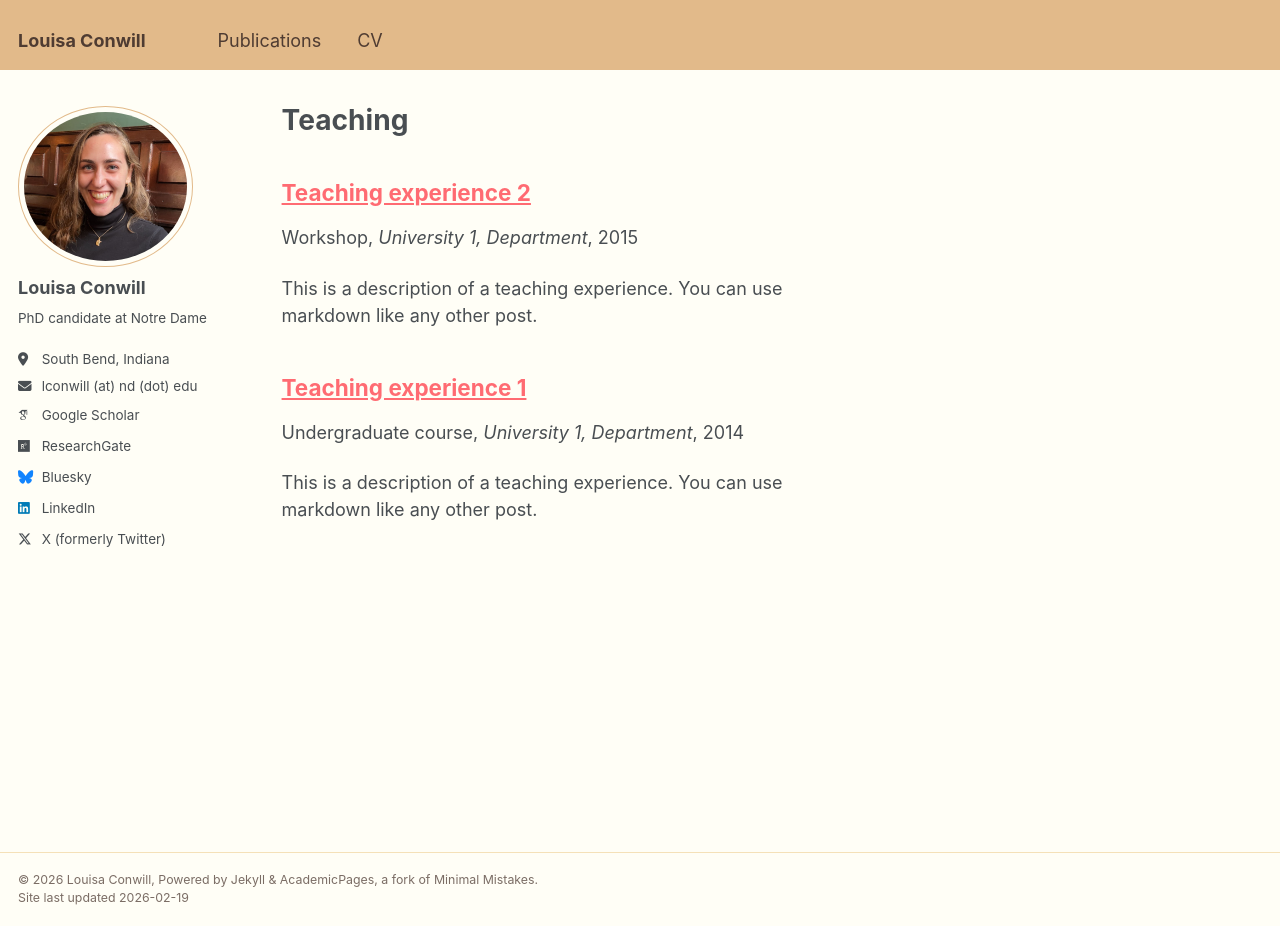
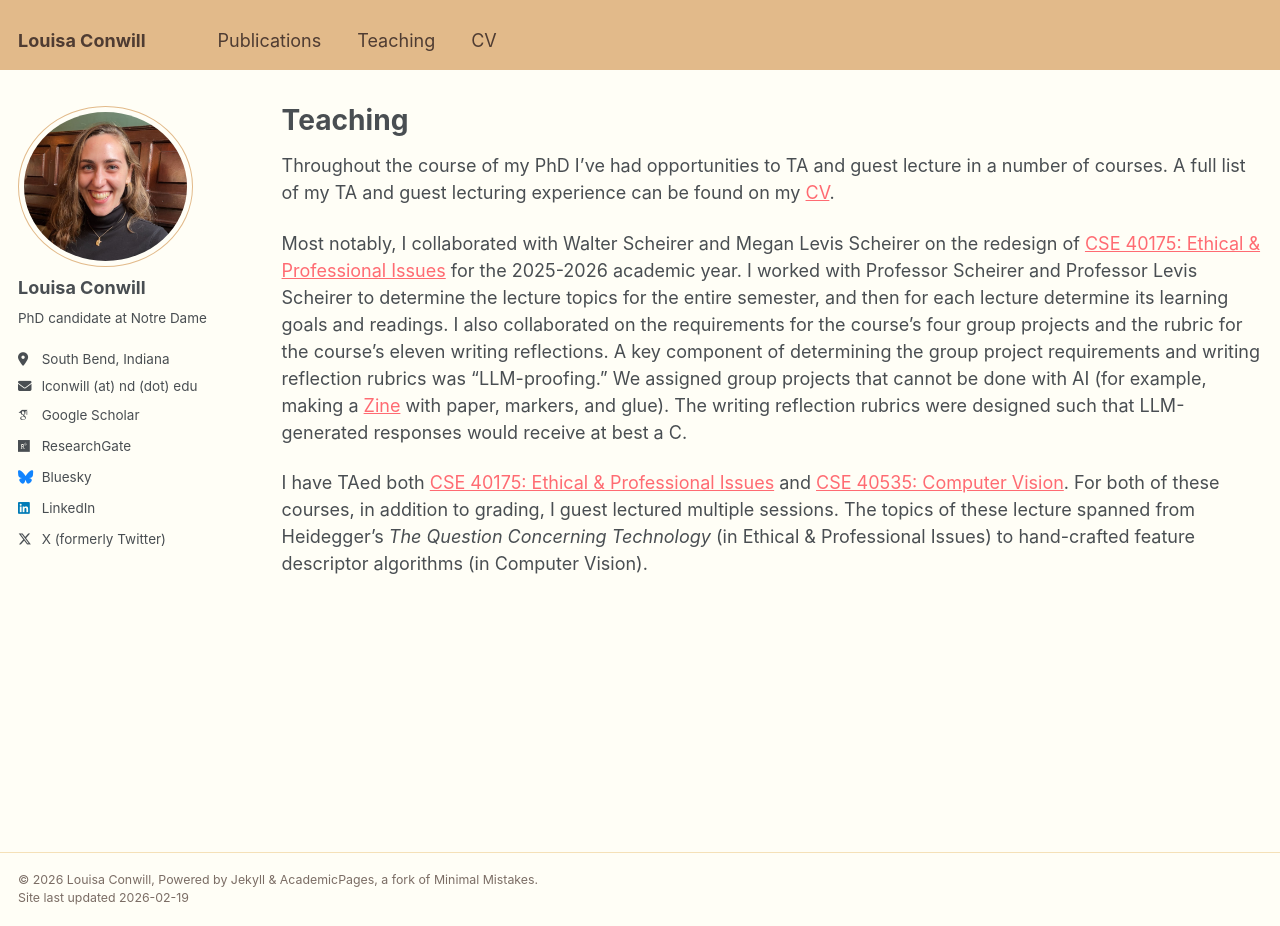
Before and after one commit to louisaconwill/louisaconwill.github.io, a Jekyll site: the page built from _pages/teaching.md, in a window 1280 px wide and 926 px high. Built offline with Jekyll 4.4.1, drawn with Linux system fonts in a browser that asks for light colours; some web fonts are replaced.

Commit message:
Add teaching page

```diff
--- a/_data/navigation.yml
+++ b/_data/navigation.yml
@@ -11,8 +11,8 @@ main:
   #- title: "Talks"
   #  url: /talks/
 
-  #- title: "Teaching"
-  #  url: /teaching/
+  - title: "Teaching"
+    url: /teaching/
 
   #- title: "Portfolio"
   #  url: /portfolio/
--- /dev/null
+++ b/_pages/teaching.md
@@ -0,0 +1,12 @@
+---
+layout: archive
+title: "Teaching"
+permalink: /teaching/
+author_profile: true
+---
+
+Throughout the course of my PhD I've had opportunities to TA and guest lecture in a number of courses. A full list of my TA and guest lecturing experience can be found on my [CV](/files/CV.pdf).
+
+Most notably, I collaborated with Walter Scheirer and Megan Levis Scheirer on the redesign of [CSE 40175: Ethical & Professional Issues](https://csethics.nd.edu) for the 2025-2026 academic year. I worked with Professor Scheirer and Professor Levis Scheirer to determine the lecture topics for the entire semester, and then for each lecture determine its learning goals and readings. I also collaborated on the requirements for the course's four group projects and the rubric for the course's eleven writing reflections. A key component of determining the group project requirements and writing reflection rubrics was "LLM-proofing." We assigned group projects that cannot be done with AI (for example, making a [Zine](https://en.wikipedia.org/wiki/Zine) with paper, markers, and glue). The writing reflection rubrics were designed such that LLM-generated responses would receive at best a C.
+
+I have TAed both [CSE 40175: Ethical & Professional Issues](https://csethics.nd.edu) and [CSE 40535: Computer Vision](https://www.wjscheirer.com/teaching/cv/cv-spring-2025/). For both of these courses, in addition to grading, I guest lectured multiple sessions. The topics of these lecture spanned from Heidegger's *The Question Concerning Technology* (in Ethical & Professional Issues) to hand-crafted feature descriptor algorithms (in Computer Vision).
```
